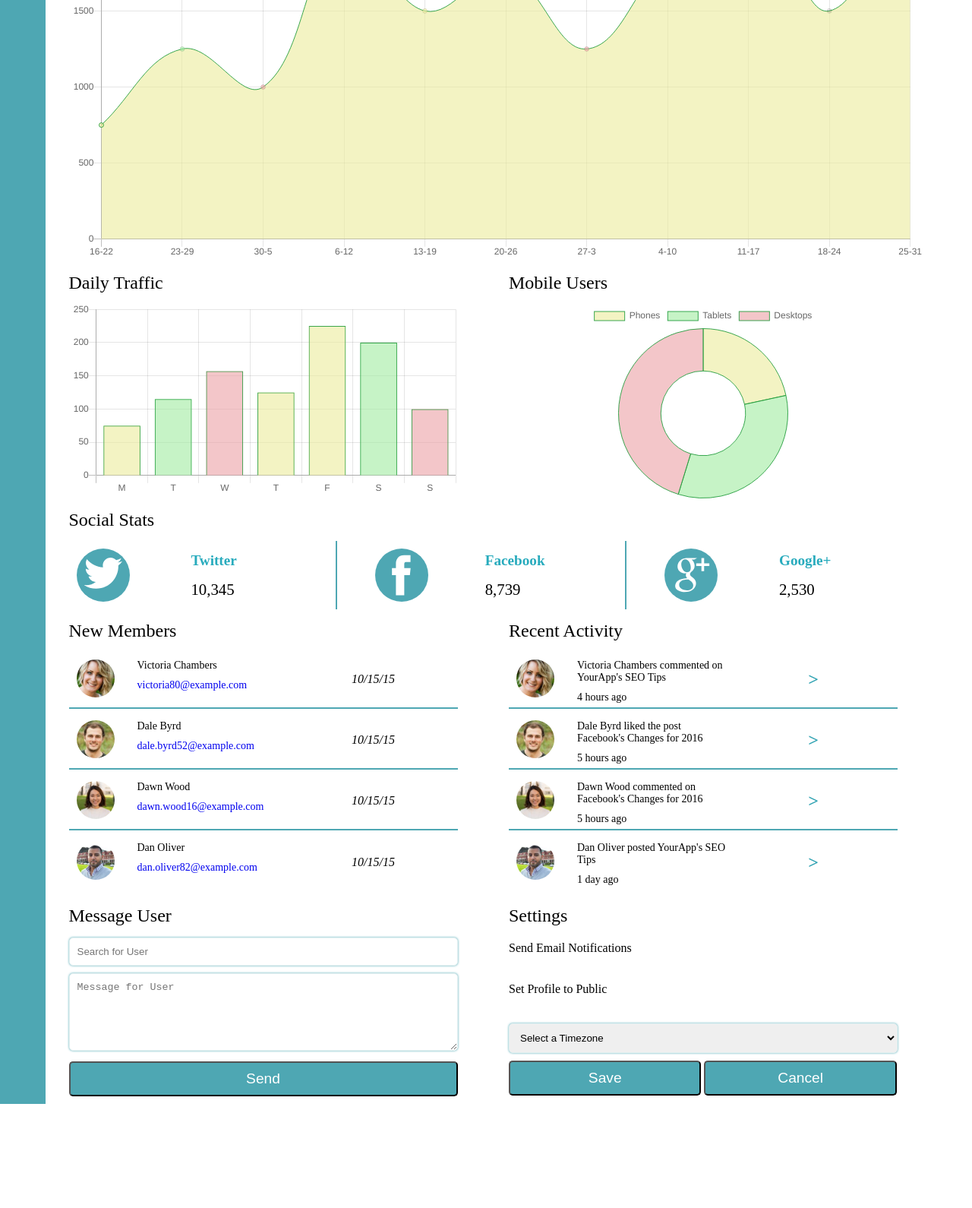
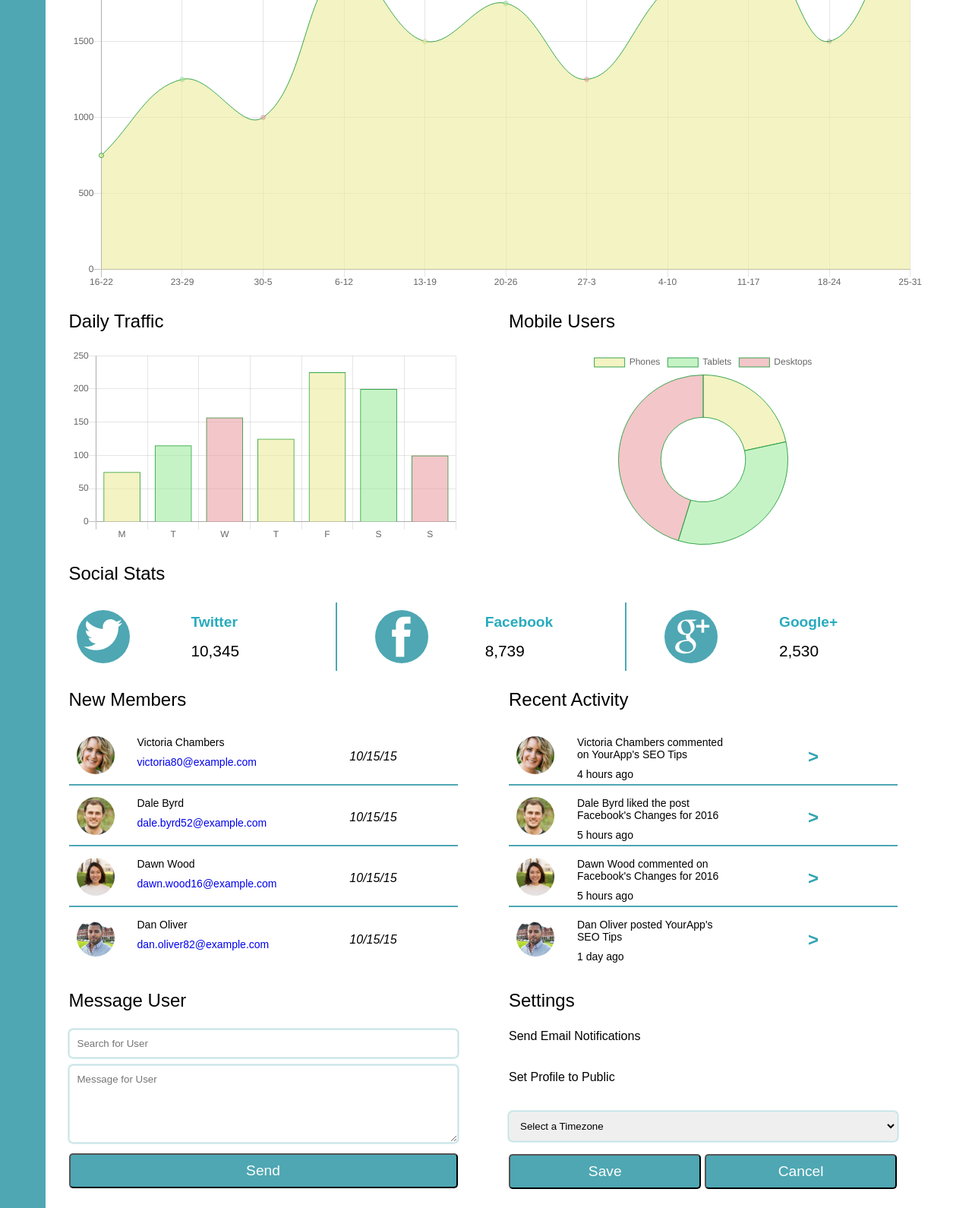
Before and after one commit to Trevor24zx/WebApp-Dashboard, a plain HTML site: page index.html in a window 1280 px wide. Shown: the part 488-2078 px from the top of the page at 76% size. Before the commit the page ends 1941 px from the top, so only its background shows below. Drawn offline with nearby package versions, Linux system fonts and the light colour scheme.

Commit message:
Completed edits

```diff
--- a/css/style.css
+++ b/css/style.css
@@ -1,30 +1,27 @@
 * {
     box-sizing: border-box;
-    font-family: 'Wire One'. sans-serif;
+    font-family: 'Wire One', sans-serif;
     max-width: 100vw;
     margin: 0;
     padding: 0;
 }
 
-body {
+/* body {
     margin: auto;
-}
+} */
 
 h2 {
     font-weight: 400;
     display: block;
     font-size: 1.5em;
-    margin-block-start: .6em;
-    margin-block-end: .6em;
+    margin: 1em;
+    margin-left: 0;
 }
 
 h3 {
     display: block;
     font-size: 1.17em;
-    margin-block-start: .5em;
-    margin-block-end: 1em;
-    margin-inline-start: 0px;
-    margin-inline-end: 0px;
+    margin: 1em;
 }
 
 div {
@@ -426,6 +423,7 @@ textarea:focus:-ms-input-placeholder {
     color: white;
     font-size: 1.2em;
     transition: all .2s ease-out;
+    margin-bottom: 15px;
   }
 
   #save:hover,
@@ -477,4 +475,9 @@ textarea:focus:-ms-input-placeholder {
     .message-user {
         margin-bottom: 10px;
     }
+
+    #save,
+    #cancel {
+        margin-top: 6.5px;
+    }
 }
--- a/index.html
+++ b/index.html
@@ -141,7 +141,7 @@
             <!-- New Members -->
 
             <section class="new-members grid-structure">
-                <h2>New Members</h3>
+                <h2>New Members</h2>
                 <div class="member-container">
                     <img src="images/member-1.jpg" alt="Victoria Chambers" class="member-photo">
                     <div class="member-text">
@@ -293,7 +293,7 @@
 
 
 
-        <script type="text/javascript" src="//cdnjs.cloudflare.com/ajax/libs/Chart.js/2.1.2/Chart.min.js"></script>
-    <script  type='text/javascript' src="app.js"></script>
+        <script src="//cdnjs.cloudflare.com/ajax/libs/Chart.js/2.1.2/Chart.min.js"></script>
+    <script src="app.js"></script>
     </body>
 </html>
```
